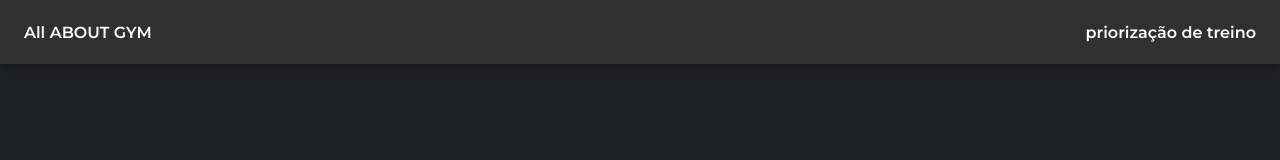
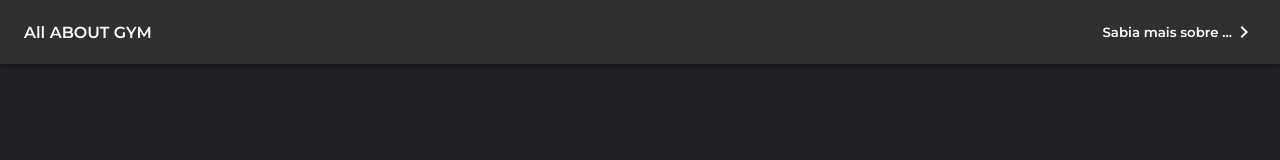
Before and after one commit to NicollasRyan/All-About-Gym, a React (Create React App) app: page / in a window 1280 px wide. Shown: the top 160 px of the page. Built offline with nearby package versions, Linux system fonts and the light colour scheme.

Commit message:
criando TreenView para navbar

```diff
--- a/src/components/Navbar/index.tsx
+++ b/src/components/Navbar/index.tsx
@@ -1,19 +1,44 @@
-import { AppBar, Box } from "@mui/material";
+import { AppBar, Box, Popper } from "@mui/material";
+
+import {
+  NavLink,
+  ContentBar,
+  NavLinkTitle,
+  PopperContent,
+  Button,
+} from "./styled";
+import React from "react";
+
+import ExpandMoreIcon from "@mui/icons-material/ExpandMore";
 import ChevronRightIcon from "@mui/icons-material/ChevronRight";
-import ExpandMoreIcon from "@mui/icons-material/ExpandMore";
-
-import { TreeView, TreeItem } from "@mui/lab";
-
-import { NavLink, ContentBar, NavLinkTitle } from "./styled";
-import { TreeContent } from "../../pages/Prioritization/styled";
 
 export function Navbar() {
+  const [anchorEl, setAnchorEl] = React.useState<null | HTMLElement>(null);
+
+  const handleClick = (event: React.MouseEvent<HTMLElement>) => {
+    setAnchorEl(anchorEl ? null : event.currentTarget);
+  };
+
+  const open = Boolean(anchorEl);
+  const id = open ? "simple-popper" : undefined;
+
   return (
     <AppBar component="nav">
       <ContentBar>
         <NavLinkTitle to="/">All ABOUT GYM</NavLinkTitle>
         <Box>
-          <NavLink to="/prioritization">priorização de treino</NavLink>
+          <Button aria-describedby={id} type="button" onClick={handleClick}>
+            Sabia mais sobre ...
+            {open ? <ExpandMoreIcon /> : <ChevronRightIcon />}
+          </Button>
+          <PopperContent id={id} open={open} anchorEl={anchorEl}>
+            <Box sx={{ p: 1 }}>
+              <NavLink to="/prioritization">priorização de treino</NavLink>
+            </Box>
+            <Box sx={{ p: 1 }}>
+              <NavLink to="/prioritization">Hipertrofia</NavLink>
+            </Box>
+          </PopperContent>
         </Box>
       </ContentBar>
     </AppBar>
--- a/src/components/Navbar/styled.ts
+++ b/src/components/Navbar/styled.ts
@@ -1,4 +1,4 @@
-import { Toolbar } from "@mui/material";
+import { Box, Popper, Toolbar } from "@mui/material";
 import { Link } from "react-router-dom";
 import styled from "styled-components";
 
@@ -19,6 +19,21 @@ export const NavLinkTitle = styled(Link)`
   }
 `;
 
+export const Button = styled.button`
+  display: flex;
+  align-items: center;
+  justify-content: center;
+  background-color: transparent;
+  border: none;
+`;
+
+export const PopperContent = styled(Popper)`
+  z-index: 10000;
+
+  background-color: #454a58;
+  border-radius: 3px;
+`;
+
 export const ContentBar = styled(Toolbar)`
   display: flex;
 
```
